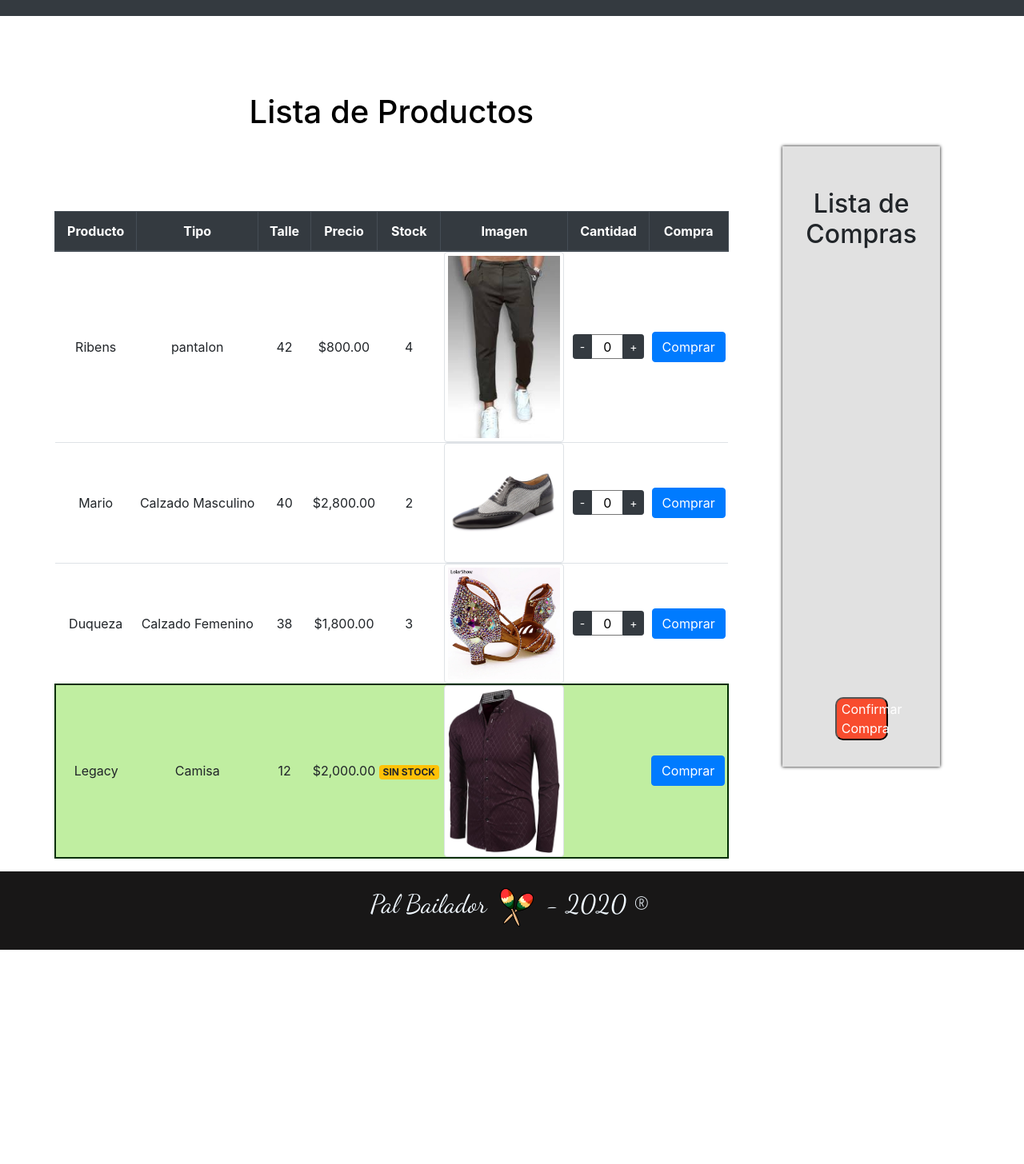
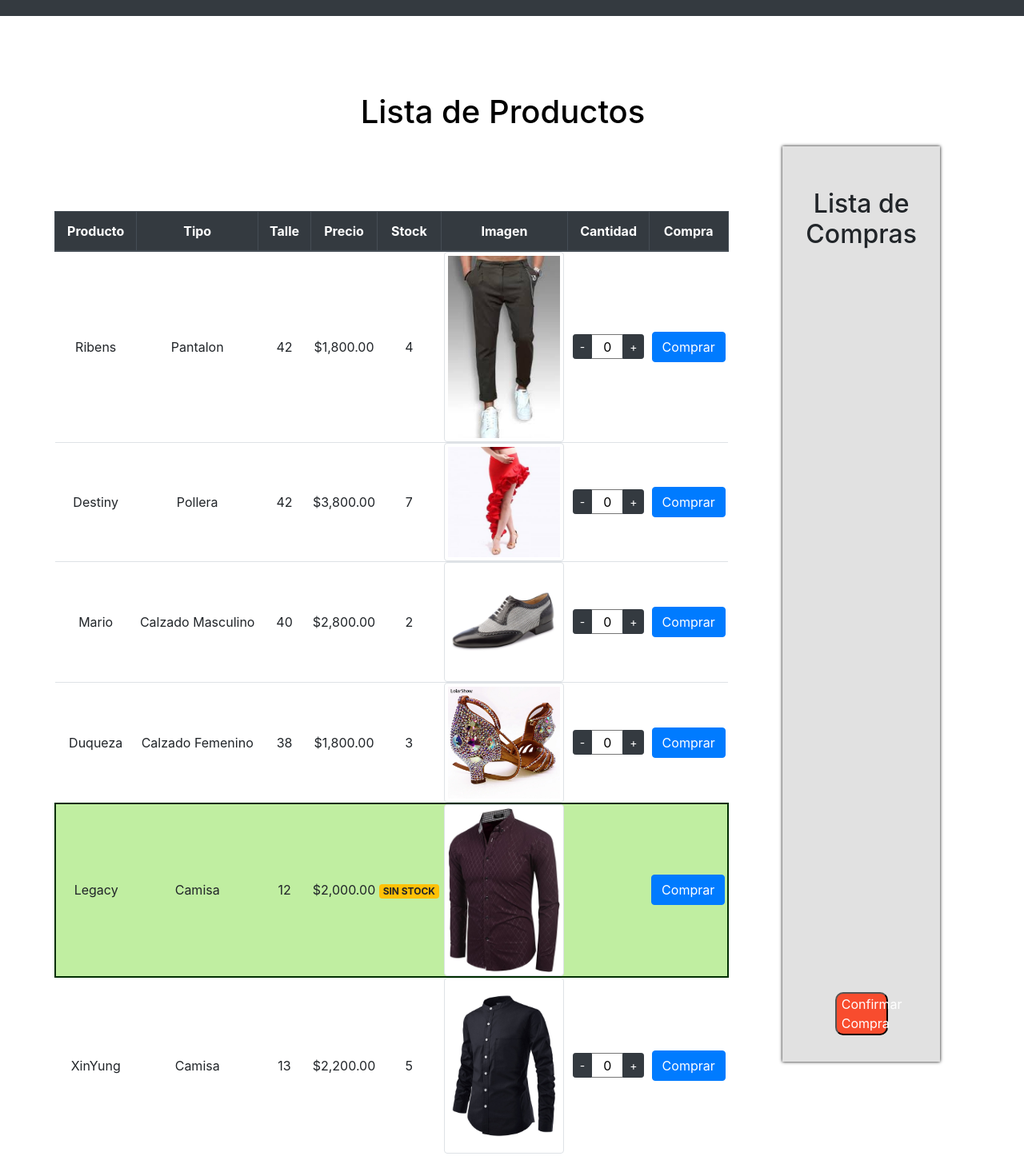
Before and after one commit to ernestoQuintana/angular-palbailador, an Angular app: page /products in a window 1280 px wide. Shown: the part 54-1510 px from the top of the page at 80% size. Before the commit the page ends 1242 px from the top, so only its background shows below. Built offline with nearby package versions, Linux system fonts and the light colour scheme.

Commit message:
agrega 2 productos

```diff
--- a/src/app/pal-bailador-products/pal-bailador-products.component.html
+++ b/src/app/pal-bailador-products/pal-bailador-products.component.html
@@ -1,9 +1,13 @@
 <div class="row">
+
     <div class="col-8 listaProductos">
       <app-products-list></app-products-list>
     </div>
     <div class="listaCompras">
       <app-pal-bailador-cart></app-pal-bailador-cart>
-    <button type="button" class="btnConfirmar" [routerLink]="['/cart']">Confirmar Compra</button>
+      <button type="button" class="btnConfirmar" [routerLink]="['/cart']">
+        Confirmar Compra
+      </button>
     </div>
+
 </div>
--- a/src/app/pal-bailador-products/pal-bailador-products.component.scss
+++ b/src/app/pal-bailador-products/pal-bailador-products.component.scss
@@ -1,7 +1,9 @@
 *{
  margin-top: 2rem;
  justify-content: center;
+
 }
+
 .listaProductos{
     display: flex;
     flex-direction: column;
@@ -15,6 +17,7 @@
     background-color: rgba(219, 219, 219, 0.829);
     box-shadow: 0px 0px 4px black;
     width: 15%;
+    position: relative;
 }
 .btnConfirmar{
     background-color: rgb(248, 76, 46);
--- a/src/app/products-list/products-list.component.scss
+++ b/src/app/products-list/products-list.component.scss
@@ -5,8 +5,8 @@
 h1 {
   color: black;
   text-align: center;
-  margin-bottom: revert;
   margin-bottom: 2.5em;
+  margin-left: 33%;
 }
 
 td {
--- a/src/app/products-list/products-list.component.ts
+++ b/src/app/products-list/products-list.component.ts
@@ -18,11 +18,21 @@ export class ProductsListComponent implements OnInit {
   products: Product[] = [
     {
       "nombre": "Ribens",
-      tipo: "pantalon",
+      tipo: "Pantalon",
       talle: 42,
-      precio: 800,
+      precio: 1800,
       stock: 4,
       imagen: "assets/img/ribens.jpg",
+      clearance: false,
+      quantity: 0,
+    },
+    {
+      "nombre": "Destiny",
+      tipo: "Pollera",
+      talle: 42,
+      precio: 3800,
+      stock: 7,
+      imagen: "assets/img/pollera.jpg",
       clearance: false,
       quantity: 0,
     },
@@ -56,6 +66,16 @@ export class ProductsListComponent implements OnInit {
       clearance: true,
       quantity:0,
     },
+    {
+      nombre: "XinYung",
+      tipo: "Camisa",
+      talle: 13,
+      precio: 2200,
+      stock: 5,
+      imagen: "assets/img/camisa2.jpg",
+      clearance: false,
+      quantity:0,
+    },
   ];
   ngOnInit(): void {
   }
--- a/src/styles.scss
+++ b/src/styles.scss
@@ -1,7 +1,5 @@
 /* Add application styles & imports to this file! *//* You can add global styles to this file, and also import other style files */
-h1{
-    color: white;
-}
+
 footer {
     background-color: rgb(24, 23, 23);
     color: aliceblue;
```
Also changed, not shown: src/app/pal-bailador-home/pal-bailador-home.component.scss (line endings or trailing spaces), src/assets/img/camisa2.jpg (added), src/assets/img/pollera.jpg (added). Lines whose indentation alone changed are shown as unchanged.
